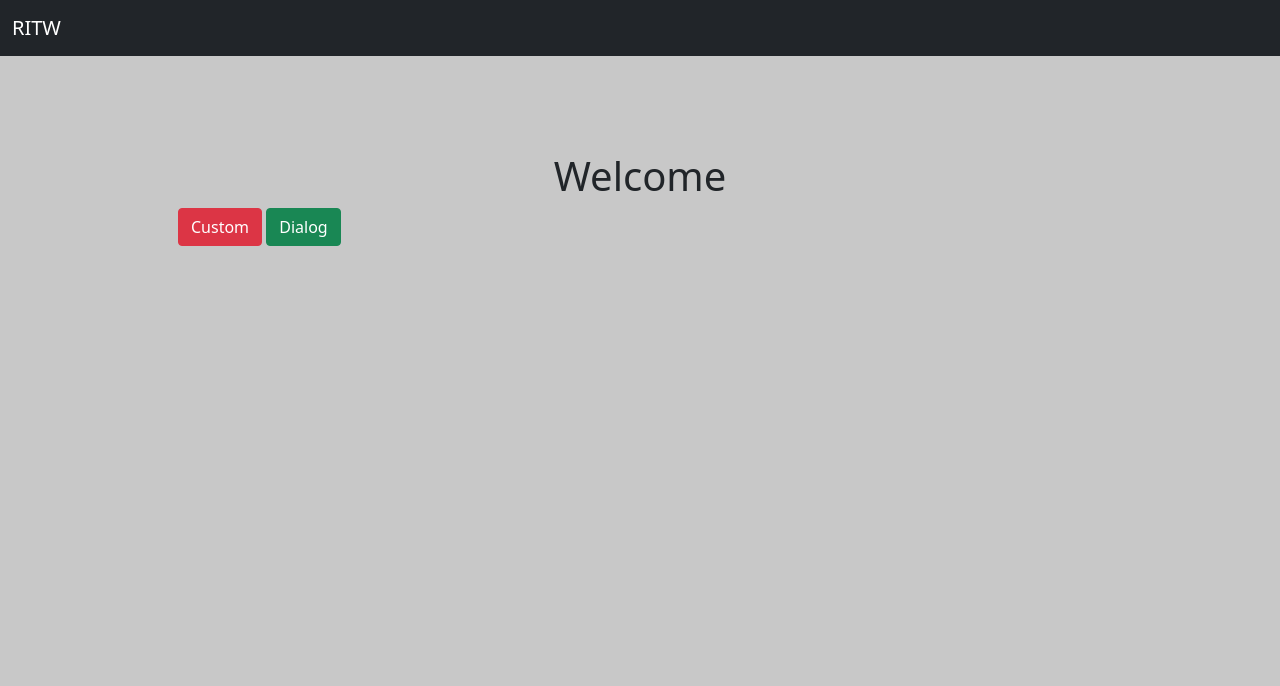
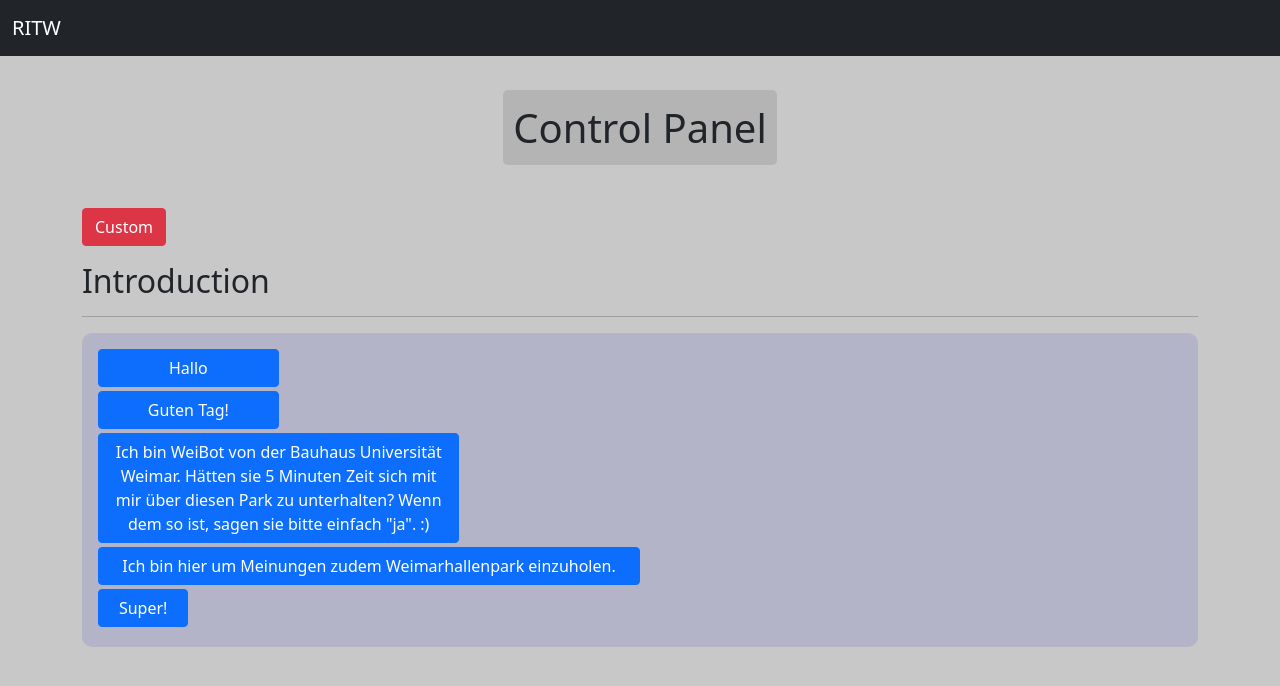
Before and after one commit to zxyctn/ritw_web, a Django app: page / in a window 1280 px wide. Shown: the top 686 px of the page. Run offline with Django 3.2, Linux system fonts and the light colour scheme; some libraries are stand-ins or nearby versions.

Commit message:
Add buttons

```diff
--- a/templates/base.html
+++ b/templates/base.html
@@ -19,8 +19,19 @@
         }
 
         #dialog-container {
+            background-color: rgba(0, 0, 200, 0.1);
+            border-radius: 10px;
+        }
+
+        #custom-container {
+            background-color: rgba(200, 0, 0, 0.1);
+            border-radius: 10px;
+        }
+
+        #h1-span {
             background-color: rgba(0, 0, 0, 0.1);
-            border-radius: 25px;
+            border-radius: 5px;
+            padding: 10px;
         }
     </style>
     <title>RITW - Dialog</title>
--- a/templates/pages/index.html
+++ b/templates/pages/index.html
@@ -2,30 +2,53 @@
 
 {% block content %}
 <div class="container">
-    <div class="m-5 p-5">
-        <h1 class="text-center">Welcome</h1>
+    <div class="mt-5">
+        <h1 class="text-center"><span id="h1-span">Control Panel</h1>
         <form action="{% url 'print_text' %}" method="POST">
             {% csrf_token %}
-            <a class="btn btn-danger" data-bs-toggle="collapse" href="#custom"
+            <a class="btn btn-danger mt-5" data-bs-toggle="collapse" href="#custom"
                 role="button" aria-expanded="false" aria-controls="custom">
                 Custom
             </a>
-            <a class="btn btn-success" data-bs-toggle="collapse" href="#dialog"
-                role="button" aria-expanded="false" aria-controls="dialog">
-                Dialog
-            </a>
             <div class="collapse multi-collapse mt-2" id="custom">
-                <div class="">
+                <div class="container p-3" id="custom-container">
                     <label for="description" class="form-label">Text to be printed</label>
                     <textarea name="text" class="form-control" id="description" rows="3"></textarea>
+                    <input type="submit" class="btn btn-primary btn-block mt-2" value="Print">
                 </div>
-                <input type="submit" class="btn btn-primary btn-block mt-2" value="Print">
             </div>
 
-            <div class="collapse multi-collapse mt-2" id="dialog">
-                <div class="container p-3" id="dialog-container">
-                    <input type="submit" class="btn btn-primary btn-block" name="text" value="Hallo">
-                    <input type="submit" class="btn btn-primary btn-block" name="text" value="Guten Tag!">
+            <div class="mt-3">
+                <h2>Introduction</h2>
+                <hr>
+                <div class="container p-3 row mx-auto" id="dialog-container">
+                    <div class="col-12 m-0 p-0">
+                        <input type="submit" class="btn btn-primary col-12 col-md-2 mb-1" style="white-space: normal;" name="text"
+                            value="Hallo">
+                    </div>
+                    <div class="col-12 m-0 p-0">
+                        <input type="submit" class="btn btn-primary col-12 col-md-2 mb-1" style="white-space: normal;" name="text"
+                            value="Guten Tag!">
+                    </div>
+                    <div class="col-12 m-0 p-0">
+                        <input type="submit" class="btn btn-primary col-12 col-md-4 mb-1" style="white-space: normal;" name="text"
+                            value= "Ich bin WeiBot von der Bauhaus Universität Weimar.
+                                Hätten sie 5 Minuten Zeit sich mit mir über diesen Park zu unterhalten?
+                                Wenn dem so ist, sagen sie bitte einfach &quot;ja&quot;. :)"
+                        >
+                    </div>
+                    <div class="col-12 m-0 p-0">
+                        <input type="submit" class="btn btn-primary col-12 col-md-6 mb-1" style="white-space: normal;" name="text"
+                            value="Ich bin hier um Meinungen zudem Weimarhallenpark einzuholen."
+                        >
+                    </div>
+                    <div class="col-12 m-0 p-0">
+                        <input type="submit" class="btn btn-primary col-12 col-md-1 mb-1" style="white-space: normal;" name="text"
+                            value="Super!"
+                        >
+                    </div>
+
+
                 </div>
             </div>
         </form>
```
